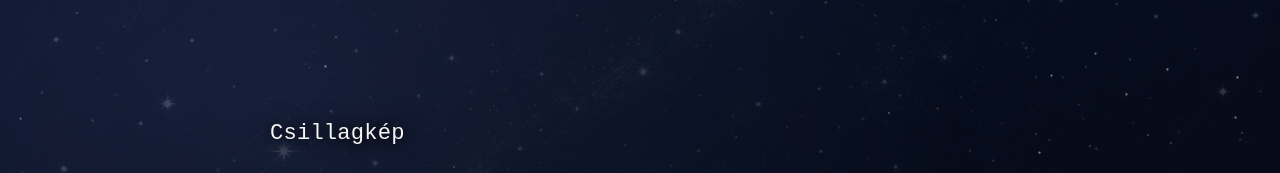
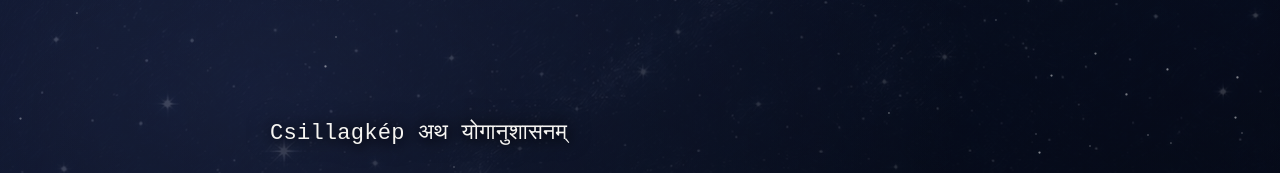
Before and after one commit to foxtale9/Hyper, a plain HTML site: page csillagkep/index.html in a window 1280 px wide. Shown: the top 173 px of the page. Drawn offline with Linux system fonts and the light colour scheme.

Commit message:
Update Csillagkép title

```diff
--- a/csillagkep/index.html
+++ b/csillagkep/index.html
@@ -4,10 +4,10 @@
 <meta charset="utf-8">
 <meta name="viewport" content="width=device-width, initial-scale=1">
 <meta name="color-scheme" content="dark">
-<title>Csillagkép</title>
+<title>Csillagkép अथ योगानुशासनम्</title>
 <meta name="description" content="अथ योगानुशासनम्">
 <meta property="og:type" content="article">
-<meta property="og:title" content="Csillagkép">
+<meta property="og:title" content="Csillagkép अथ योगानुशासनम्">
 <meta property="og:description" content="अथ योगानुशासनम्">
 <meta property="og:url" content="https://foxtale9.github.io/Hyper/csillagkep/">
 <meta property="og:image" content="https://foxtale9.github.io/Hyper/csillagkep/preview.jpg">
@@ -174,7 +174,7 @@ p:last-child { margin-bottom: 0; }
   <g class="constellation" style="--start:120s"><title>Orion</title><path pathLength="1" d="M150.7 82.3 L122.5 118.9 L162.0 178.0 L184.5 240.0 L259.2 199.2 L204.2 147.0 L184.5 102.0 L150.7 82.3 M162.0 178.0 L181.7 172.4 L204.2 147.0 M184.5 102.0 L257.7 54.1 L238.0 40.0 M257.7 54.1 L274.6 80.8 L277.5 110.4"/><circle cx="150.7" cy="82.3" r="2.5"/><circle cx="122.5" cy="118.9" r="2.5"/><circle cx="162.0" cy="178.0" r="2.5"/><circle cx="184.5" cy="240.0" r="2.5"/><circle cx="259.2" cy="199.2" r="2.5"/><circle cx="204.2" cy="147.0" r="2.5"/><circle cx="184.5" cy="102.0" r="2.5"/><circle cx="257.7" cy="54.1" r="2.5"/><circle cx="238.0" cy="40.0" r="2.5"/><circle cx="274.6" cy="80.8" r="2.5"/><circle cx="277.5" cy="110.4" r="2.5"/><circle cx="181.7" cy="172.4" r="2.5"/></g>
 </svg>
 <main><article>
-<h1>Csillagkép</h1>
+<h1>Csillagkép अथ योगानुशासनम्</h1>
 <p>A világban a társadalom is éli a saját életciklusait. Minden kultúra mintha az emberiség alteregója lenne.</p>
 <p>Időben folyamatosan változva, csakúgy mint maga az egyedi ember.</p>
 <p>A megítélés, a megértés, az értelmezés mind az adott kor és helyzet függvényében evolvál - olykor akár U alakot is leírva.</p>
```
